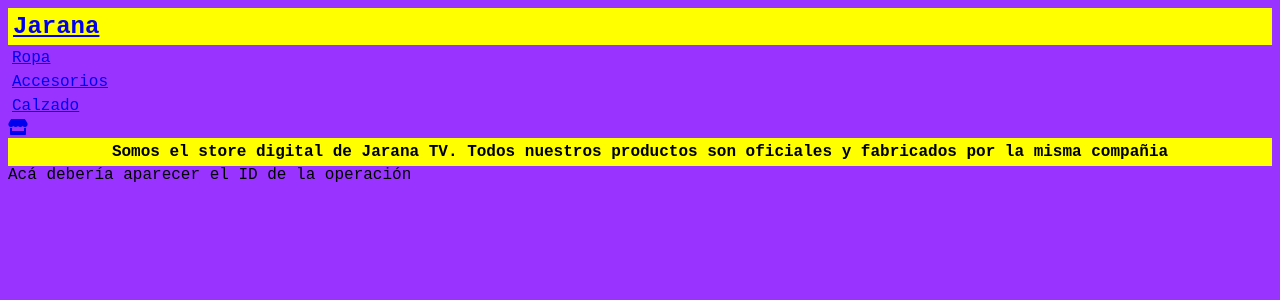
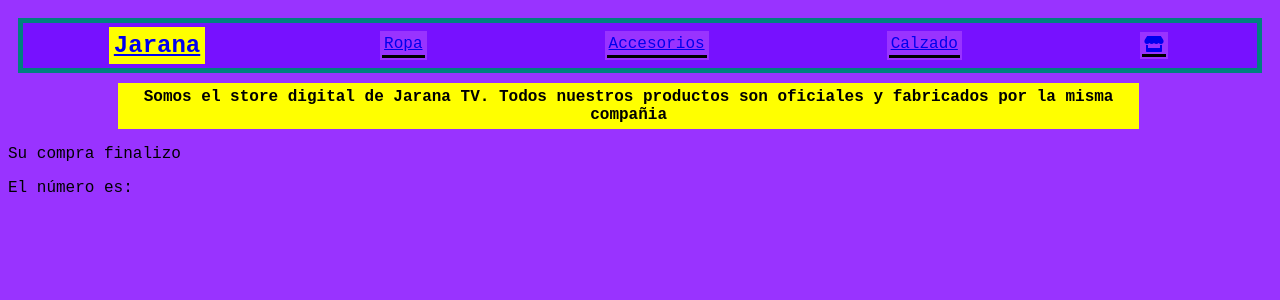
Before and after one commit to Elbruce4/React14680, a React (Create React App) app: page /orden in a window 1280 px wide. Shown: the top 300 px of the page. Built offline with nearby package versions, Linux system fonts and the light colour scheme; no server answers.

Commit message:
solucinando desafio clase 12

```diff
--- a/src/componentes/Carrito/ProductosContainer.js
+++ b/src/componentes/Carrito/ProductosContainer.js
@@ -21,7 +21,7 @@
         console.log(carrito)
     })
 
-    const buyer = {
+   /* const buyer = {
         nombre : "Bruno Lococo",
         telefono : 1155556467,
         email : "brunotest@gmail.com"
@@ -33,18 +33,15 @@
         items : carrito,
         date : new Date(),
         total: precioTotal
-    }
+    } */
 
-    function newOrder () {
+    /*function newOrder () {
         console.log("entra")
         const db = firestore
         const collection = db.collection("ordenes")
         const query = collection.add(nuevaOrden)
-
-        const id = 0
-
         query.then(res => id = res.id)
-    }
+    } */
 
     return (
         <div>
@@ -53,7 +50,7 @@
                 )}
             {carrito.length > 0 ? <button onClick={clear}>Vaciar todo el carrito</button> :  <NavLink to="/"><button> No hay nada en el carrito... Por ahora </button></NavLink> }
             <br />
-            {precioTotal > 0 ? <h4>El precio total es: ${precioTotal} <button onClick={newOrder}> <NavLink to="/orden"> Confirmar Compra </NavLink></button> </h4>  : null}
+            {precioTotal > 0 ? <h4>El precio total es: ${precioTotal} <button > <NavLink to=""> Confirmar Compra </NavLink></button> </h4>  : null}
         </div>
     )
 }
--- a/src/componentes/Carrito/ProductosContainerOrden.js
+++ b/src/componentes/Carrito/ProductosContainerOrden.js
@@ -1,14 +1,47 @@
 
+import productos from "../CardContext/Context"
+import { useState , useContext, useEffect } from "react";
 import { firestore } from "../firebase";
 
 const ProductosContainerOrden = () => {
 
+
+    const [ precioTotal , setPrecioTotal ] = useState(0)
+    const [ id , setId] = useState()
+    const { carrito } = useContext(productos)
+
+    let element = 0;
+    for (let i = 0; i < carrito.length; i++) {
+        element = carrito[i].item.precio * carrito[i].cantidad + element;
+        console.log(element)
+    }
+
+    const buyer = {
+        nombre : "Bruno Lococo",
+        telefono : 1155556467,
+        email : "brunotest@gmail.com"
+    }
+
+    const nuevaOrden = {
+        buyer : buyer,
+        items : carrito,
+        date : new Date(),
+        total: precioTotal
+    }
+
     const db = firestore
     const collection = db.collection("ordenes")
+    const query = collection.add(nuevaOrden)
+    query.then(res => setId(res.id))
+
+    useEffect(()=>{
+        setPrecioTotal(element)
+    })
 
     return (
         <div>
-            Acá debería aparecer el ID de la operación
+            <p>Su compra finalizo</p>
+            <p>El número es: {id}</p>
         </div>
     )
 }
--- a/src/componentes/CartWidget/CartWidget.js
+++ b/src/componentes/CartWidget/CartWidget.js
@@ -11,7 +11,7 @@
 
     return (
             <NavLink to="/cart">
-                <div className="logo">
+                <div className="navBarMenu">
                     <FontAwesomeIcon icon={faStore}/>
                     {carrito.length > 0 ? carrito.length : null}
                 </div>
--- a/src/componentes/ItemDetailContainer/ItemDetail.js
+++ b/src/componentes/ItemDetailContainer/ItemDetail.js
@@ -17,15 +17,15 @@
 
 
     return (
-        <div className="productos lista">
-            <ul className="productos lista">
-            <p className=" lista"> {data.nombre}</p>
-            <p className="lista">${data.precio}</p>
-            <p className="lista">{data.descripcion}</p>
-            <p className="lista">Cantidad de productos disponibles: {data.stock}</p>
-            <img src={data.url}/>
+        <div className="listaDetalle">
+            <ul className="listaDetalle">
+            <p className="listaDetalle"> {data.nombre}</p>
+            <p className="listaDetalle">${data.precio}</p>
+            <p className="listaDetalle">{data.descripcion}</p>
+            <p className="listaDetalle">Cantidad de productos disponibles: {data.stock}</p>
+            <img src={data.url} className="listaDetalle"/>
             </ul>
-            <div /*className="contador"*/>
+            <div className="contador">
                 <ItemCount stock={data.stock} initial={1} onAdd={onAdd} producto={data}/>
             </div>
         </div>
--- a/src/componentes/ItemDetailContainer/ItemDetailContainer.js
+++ b/src/componentes/ItemDetailContainer/ItemDetailContainer.js
@@ -9,15 +9,18 @@
 
     const [producto , setProducto] = useState([]);
 
-    console.log(param)
+    console.log(typeof param.id)
 
     useEffect (()=>{
 
-        const array = []
-
         const db = firestore
-        const collection = db.collection("Productos")
-        switch (parseInt(param.id)){
+        const collection = db.collection("Productos");
+        const query = collection.doc(param.id);
+        const queryData = query.get();
+        console.log(queryData)
+        queryData.then((res)=>{
+            setProducto(res.data())})
+        /*switch (parseInt(param.id)){
             case 1:
                 const query = collection.doc("xjLTtGF2MjcvZMHRd4g1")
                 const queryData = query.get();
@@ -81,7 +84,7 @@
                 setProducto(res.data());
                 });
                 break;
-        }
+        }*/
 
     }, []);
 
--- a/src/componentes/ItemListContainer/Item.js
+++ b/src/componentes/ItemListContainer/Item.js
@@ -3,13 +3,13 @@
 const Item = ({data}) =>{
 
     return (
-        <div className="card" className="productos lista">
+        <div className="lista">
 
-                <li><p>{data.nombre}</p></li>
-                <li><p>${data.precio}</p></li>
-                <li className="lista"><p>{data.descripcion}</p></li>
+                <li className="listaDetalle"><p className="listaDetalle">{data.nombre}</p></li>
+                <li className="listaDetalle"><p className="listaDetalle">${data.precio}</p></li>
+                <li className="listaDetalle"><p className="listaDetalle">{data.descripcion}</p></li>
                 <li><img src={data.url}/></li>
-                <NavLink to={"/item/" + data.id}><li><button>Ver Detalles</button></li></NavLink>
+                <NavLink to={"/item/" + data.idFirebase}><li><button className="botonDetalle">Ver Detalles</button></li></NavLink>
 
         </div>
     );
--- a/src/componentes/Navbar/Navbar.js
+++ b/src/componentes/Navbar/Navbar.js
@@ -12,7 +12,7 @@
             </NavLink>
         </div>
 
-        <div className="card">
+        <div >
 
           <NavLink to="/category/1">
             <p id="inicioTitulo" className = "navBarMenu">Ropa</p>
@@ -20,7 +20,7 @@
 
         </div>
 
-        <div className="card">
+        <div >
 
           <NavLink to="/category/2">
             <p className ="navBarMenu">Accesorios</p>
@@ -28,7 +28,7 @@
 
         </div>
 
-        <div className="card">
+        <div >
 
           <NavLink to="/category/3">
             <p className = "navBarMenu">Calzado</p>
--- a/src/diseño.css
+++ b/src/diseño.css
@@ -2,67 +2,8 @@
     background-color: #93f;
     font-family: 'Nanum Gothic Coding', monospace;
 }
-/*
-body{
-    width: 100%;
-    height: 100%;
-    font-family: sans-serif;
-    letter-spacing:0.30em;
-    line-height: 1.6;
-    font-family: Verdana, Geneva, Tahoma, sans-serif;
-}
-.title{
-    width: 100%;
-    height: 100%;
-    font-family: sans-serif;
-    line-height: 1.6;
-    font-family: Verdana, Geneva, Tahoma, sans-serif ;
-}
 
-.conteiner{
-    width: 100%;
-    max-width: 1200px;
-    height: 430px;
-    display: flex;
-    flex-wrap: wrap;
-    justify-content: center;
-    margin: auto;
-}
-
-.conteiner .card {
-    width: 330px;
-    height: 430px;
-    border-radius: 8px;
-    box-shadow: 0 2px rgba(0, 0, 0, 0.2);
-}
-
-.container.card:hover{
-    transform: translateY(-15px);
-    box-shadow: 0 12px 16px rgba(0, 0, 0, 0.2);
-}
-
-.conteiner .card img{
-    width: 330px;
-    height: 220px;
-}
-
-.container .card h4{
-    font-weight: 600;
-}
-
-.container .card p{
-    padding: 0 1rem;
-    font-size: 16px;
-    font-weight: 300;
-}
-
-.container .card a {
-    font-weight: 500;
-    text-decoration: none;
-    color: #3498db;
-}
-*/
-#navBar{
+.navBar{
     display: flex;
     flex-direction: row;
     justify-content: space-around;
@@ -70,8 +11,8 @@
     border: teal 5px solid;
     background-color: #a2f;
     height: 45px;
-    width: 750px;
-    margin: 5px;
+    margin: 10px;
+    background-color: #71f;
 }
 
 #barraInicio {
@@ -79,8 +20,14 @@
     display: flex;
     flex-direction: row;
     flex-wrap: wrap;
-    justify-content:space-between;
+    justify-content:center;
     align-items: center;
+    width: 90px;
+    transition: width 0.5s;
+}
+
+#barraInicio:hover {
+    width: 100px;
 }
 
 #logoBajada {
@@ -106,6 +53,8 @@
     align-content: center;
     margin: 2px;
     padding: 2px;
+    border-bottom: black 3px solid;
+    transition: background-color 1s ;
 }
 
 .navBarMenu:hover {
@@ -129,6 +78,12 @@
     }
 }
 
+.container{
+    display: flexbox;
+    justify-content: center;
+    align-items: center;
+}
+
 .contador {
     width: 500px;
 
@@ -149,7 +104,8 @@
 }
 
 .productos{
-    border: black solid 2px;
+    margin: 10px;
+    padding: 0;
     display: flex;
     flex-direction: row;
     flex-wrap: wrap;
@@ -161,10 +117,16 @@
 }
 
 .lista{
+    width: 150px;
+    height: 450px;
+    background-color: teal;
+    border: black solid 2px;
     display: flex;
     flex-direction: column;
-
-    width: 420px;
+    justify-content: center;
+    align-items: center;
+    margin: 2px;
+    width: 500px;
 }
 
 .botonesCompra {
@@ -172,9 +134,11 @@
 }
 
 #presentacion{
-
+    text-align: center;
+    width: 80%;
     display: flex;
     justify-content: center;
+    margin-left: 110px;
 }
 
 .linksRouter{
@@ -189,6 +153,17 @@
 }
 
 img {
-    width: 130px;
-    height: 100px;
+    width: 330px;
+    height: 200px;
 }
+
+.botonDetalle {
+    background-color: yellow;
+}
+
+.listaDetalle {
+    background-color: teal;
+    display: flexbox;
+    justify-content: center;
+    align-items: center;
+}
```
